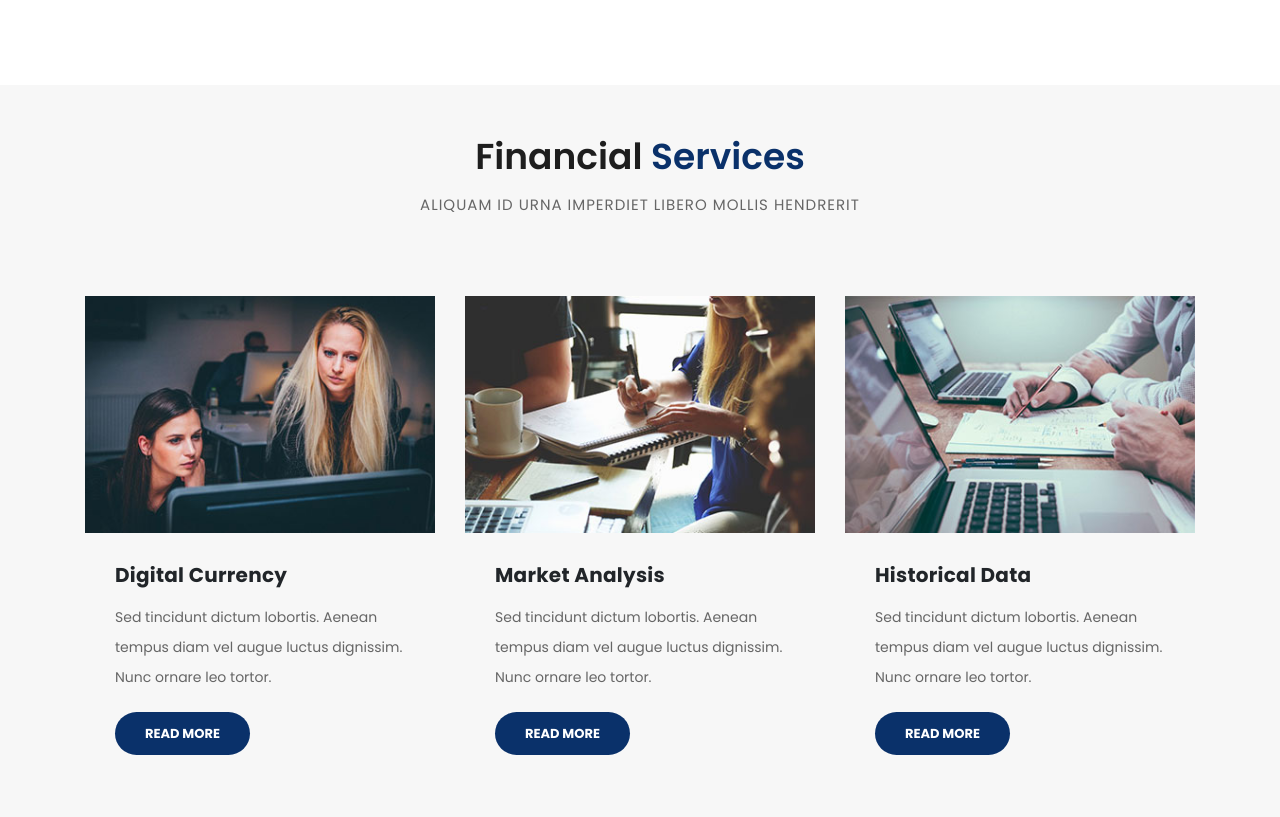
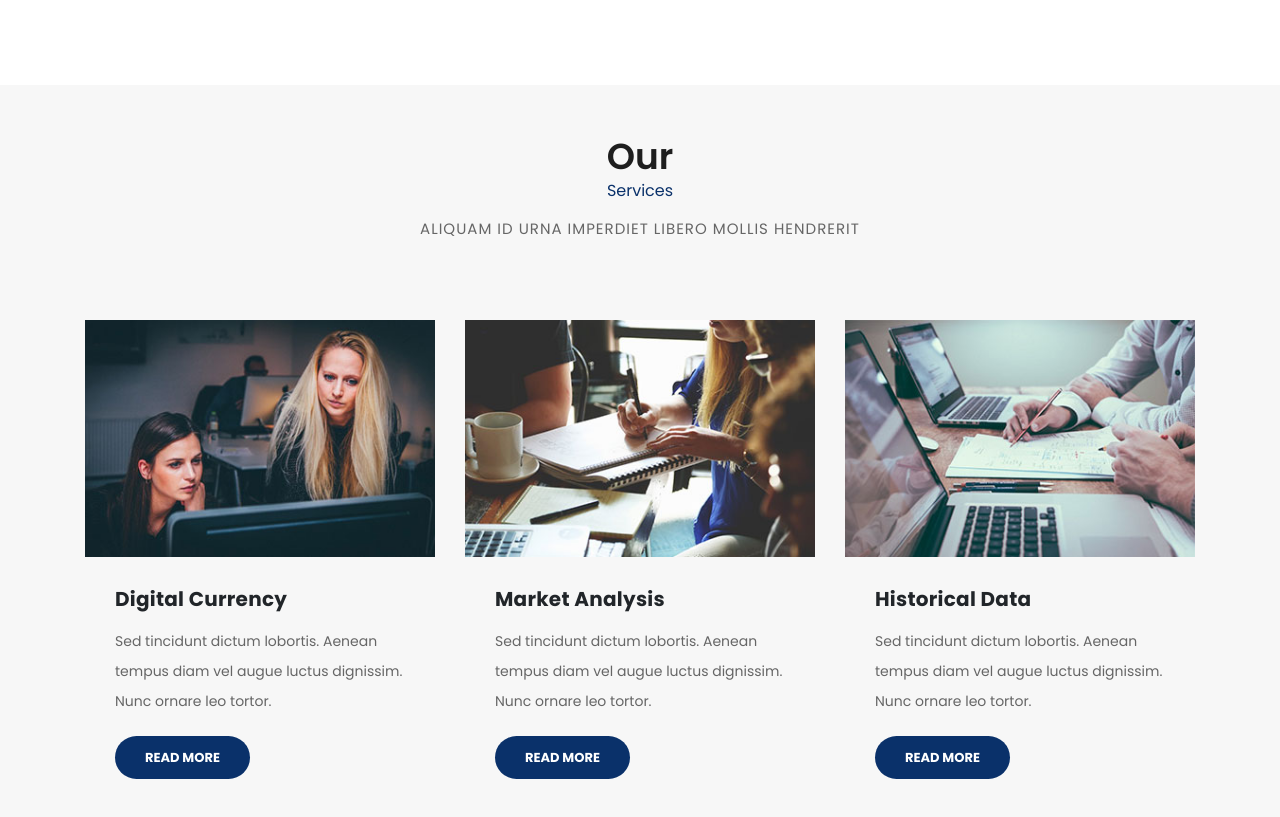
Before and after one commit to juan3312/3pinos, a plain HTML site: page index.html in a window 1280 px wide. Shown: the part 1000-1817 px from the top of the page. Drawn offline with Linux system fonts and the light colour scheme.

Commit message:
cambio texto nuestros servicios

```diff
--- a/index.html
+++ b/index.html
@@ -147,7 +147,7 @@ https://templatemo.com/tm-545-finance-business
         <div class="row">
           <div class="col-md-12">
             <div class="section-heading">
-              <h2>Financial <em>Services</em></h2>
+              <h2>Our</h2> <em>Services</em></h2>
               <span>Aliquam id urna imperdiet libero mollis hendrerit</span>
             </div>
           </div>
```
